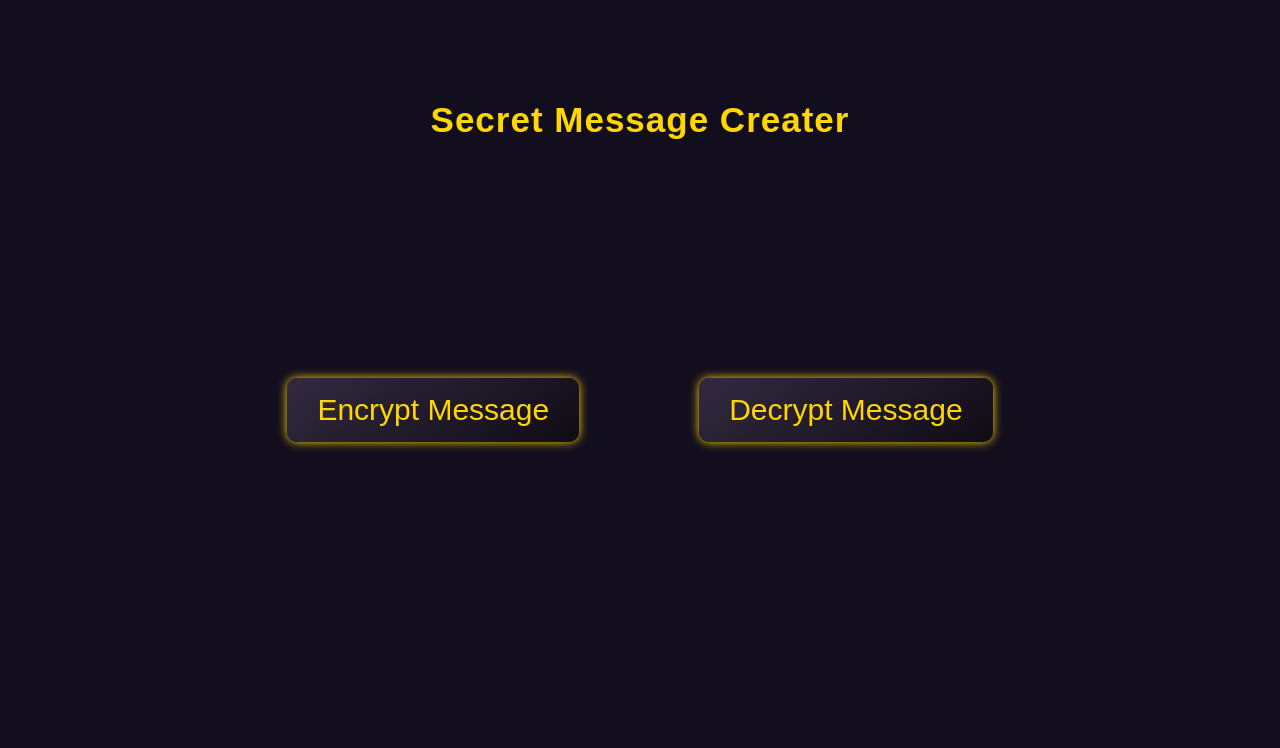
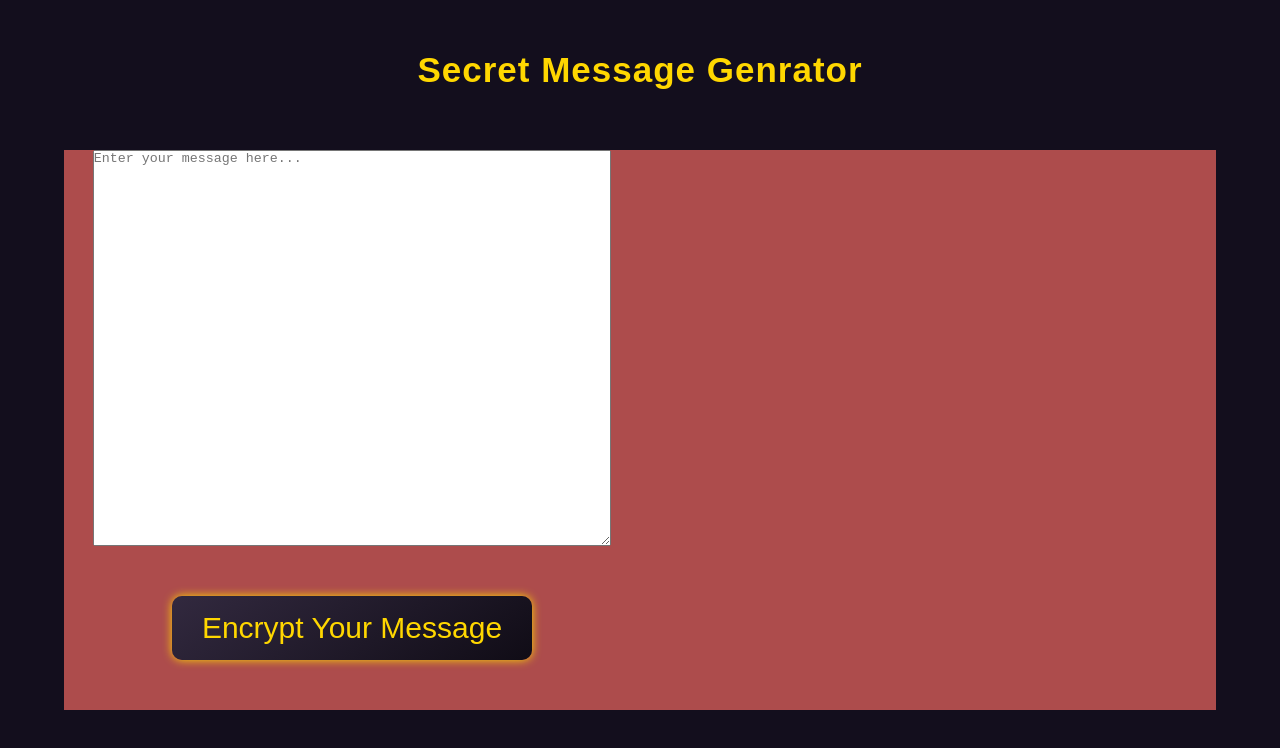
Before and after one commit to devwithsk/secret-message-generator, a plain HTML site: page index.html in a window 1280 px wide. Drawn offline with Linux system fonts and the light colour scheme; a web font is replaced by a local one.

Commit message:
add more style

```diff
--- a/index.html
+++ b/index.html
@@ -3,10 +3,10 @@
 <head>
     <meta charset="UTF-8">
     <meta name="viewport" content="width=device-width, initial-scale=1.0">
-    <title>Secret Message Creater</title>
+    <title>Secret Message Gnerator</title>
     <link rel="preconnect" href="https://fonts.googleapis.com">
-<link rel="preconnect" href="https://fonts.gstatic.com" crossorigin>
-<link href="https://fonts.googleapis.com/css2?family=Epunda+Slab:ital,wght@0,300..900;1,300..900&family=Montserrat:ital,wght@0,100..900;1,100..900&family=Story+Script&display=swap" rel="stylesheet">
+    <link rel="preconnect" href="https://fonts.gstatic.com" crossorigin>
+    <link href="https://fonts.googleapis.com/css2?family=Epunda+Slab:ital,wght@0,300..900;1,300..900&family=Montserrat:ital,wght@0,100..900;1,100..900&family=Story+Script&display=swap" rel="stylesheet">
 
     <style>
         *{
@@ -33,7 +33,7 @@
             font-size: 3.5rem;
             color: gold;
             text-align: center;
-            margin-top: 10rem;
+            margin-top: 5rem;
             font-family: "Story Script", sans-serif;
             font-weight: 600;
             font-style: normal;
@@ -74,6 +74,29 @@
             background: linear-gradient(145deg, #100c16, #32293f);
         }
 
+        .en_msg_section{
+            width: 90%;
+            height: 70vh;
+            margin-left: 5%;
+            margin-top: 6rem;
+            display: flex;
+        }
+
+        .en_msg_section .input_section, .en_msg_section .output_section{
+            width:50%;
+            height: 100%;
+            background-color: rgb(173, 76, 76);
+            display: flex;
+            flex-direction: column;
+            align-items: center;
+            justify-content: center;
+        }
+
+        .en_msg_section .input_section textarea{
+            width: 90%;
+            height: 80%;
+        }
+
         .hide{
             display: none;
         }
@@ -81,11 +104,23 @@
 
 </head>
 <body>
-    <h1>Secret Message Creater</h1>
+    <h1>Secret Message Genrator</h1>
 
-    <div class="btn_container">
+    <div class="btn_container hide">
         <button id="encrypt">Encrypt Message</button>
         <button id="decrypt">Decrypt Message</button>
+    </div>
+
+
+    <!-- encryt message box section start -->
+
+    <div class="en_msg_section">
+        <div class="input_section">
+            <textarea name="input_msg" id="input_msg" cols="30" rows="10" placeholder="Enter your message here..."></textarea>
+            <button id="process_btn">Encrypt Your Message</button>
+        </div>
+
+        <div class="output_section"></div>
     </div>
 
 
```
